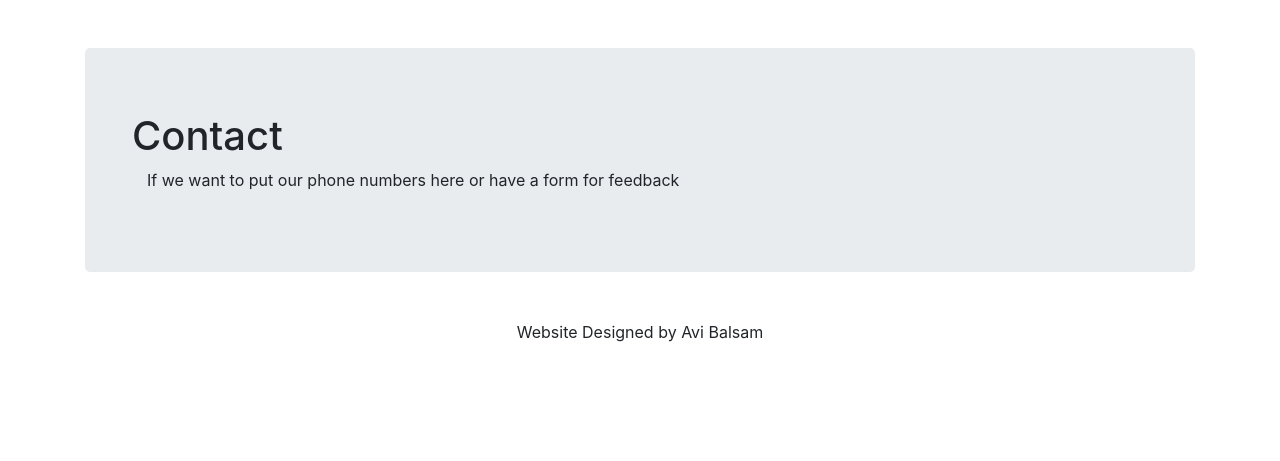
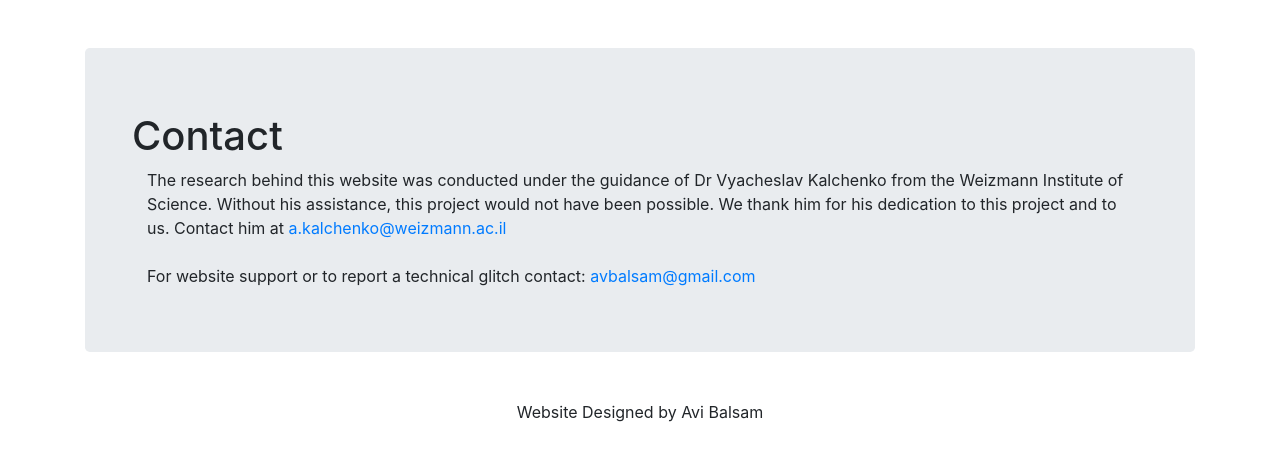
Before and after one commit to vkalch/low_light_enhancement, a Flask app: page /contact in a window 1280 px wide. Shown: the part 56-517 px from the top of the page. Run offline with Flask 2, Linux system fonts and the light colour scheme; some libraries are stand-ins or nearby versions.

Commit message:
Add contact page

```diff
--- a/templates/contact.html
+++ b/templates/contact.html
@@ -12,7 +12,14 @@
             <div class="container">
                 <h1>Contact</h1>
                 <div class="container">
-                    <p class="text-md-left">If we want to put our phone numbers here or have a form for feedback</p>
+                    <span>The research behind this website was conducted under the guidance of Dr Vyacheslav Kalchenko
+                    from the Weizmann Institute of Science. Without his assistance, this project would not have been
+                    possible. We thank him for his dedication to this project and to us. Contact him at </span>
+                    <a href="mailto:a.kalchenko@weizmann.ac.il?subject=Low Signal Detection Website">a.kalchenko@weizmann.ac.il</a>
+                    <br>
+                    <br>
+                    <span class="text-md-left">For website support or to report a technical glitch contact:</span>
+                    <a href="mailto:avbalsam@gmail.com?subject=LSD Support">avbalsam@gmail.com</a>
                 </div>
             </div>
         </div>
```
